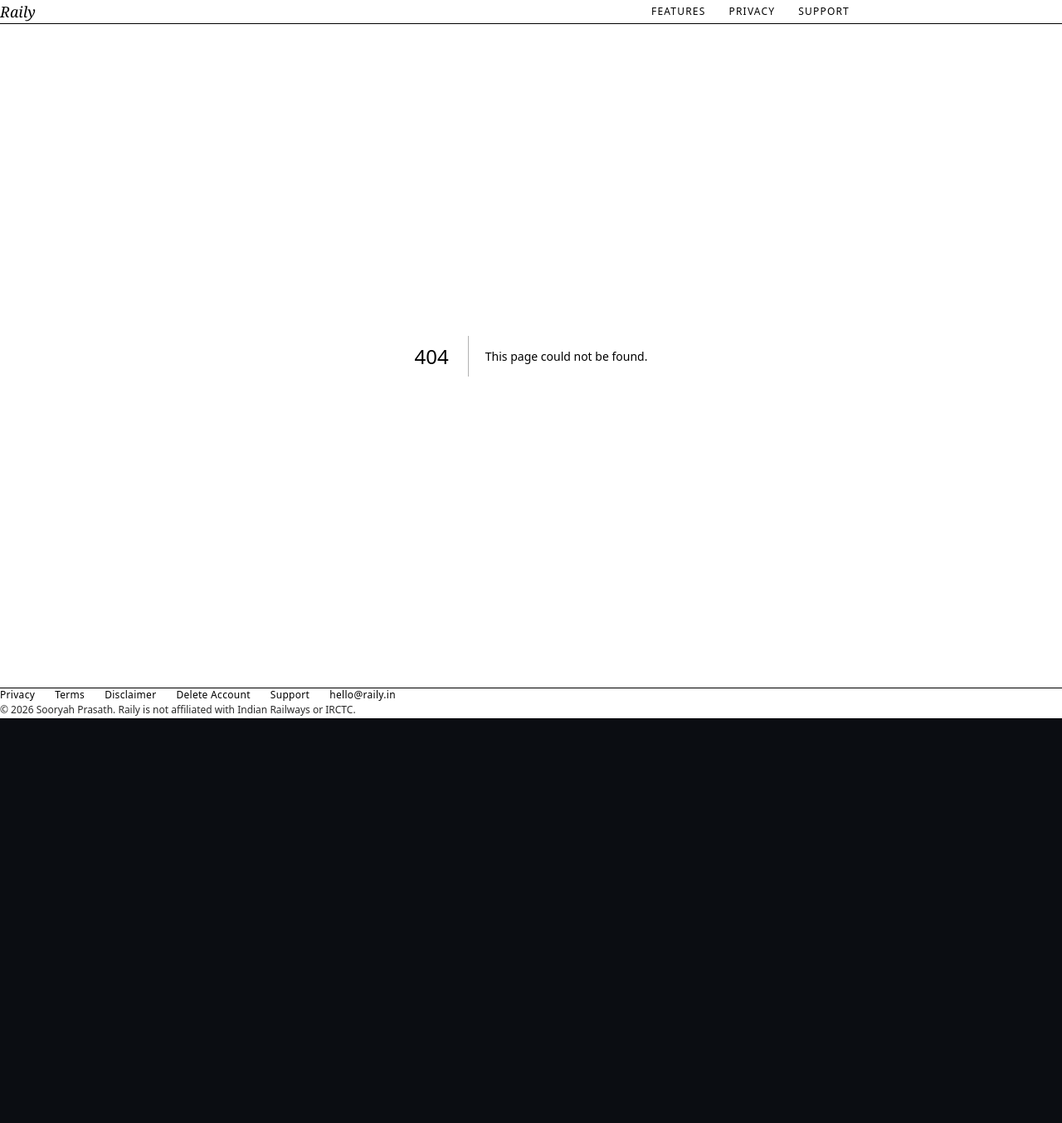
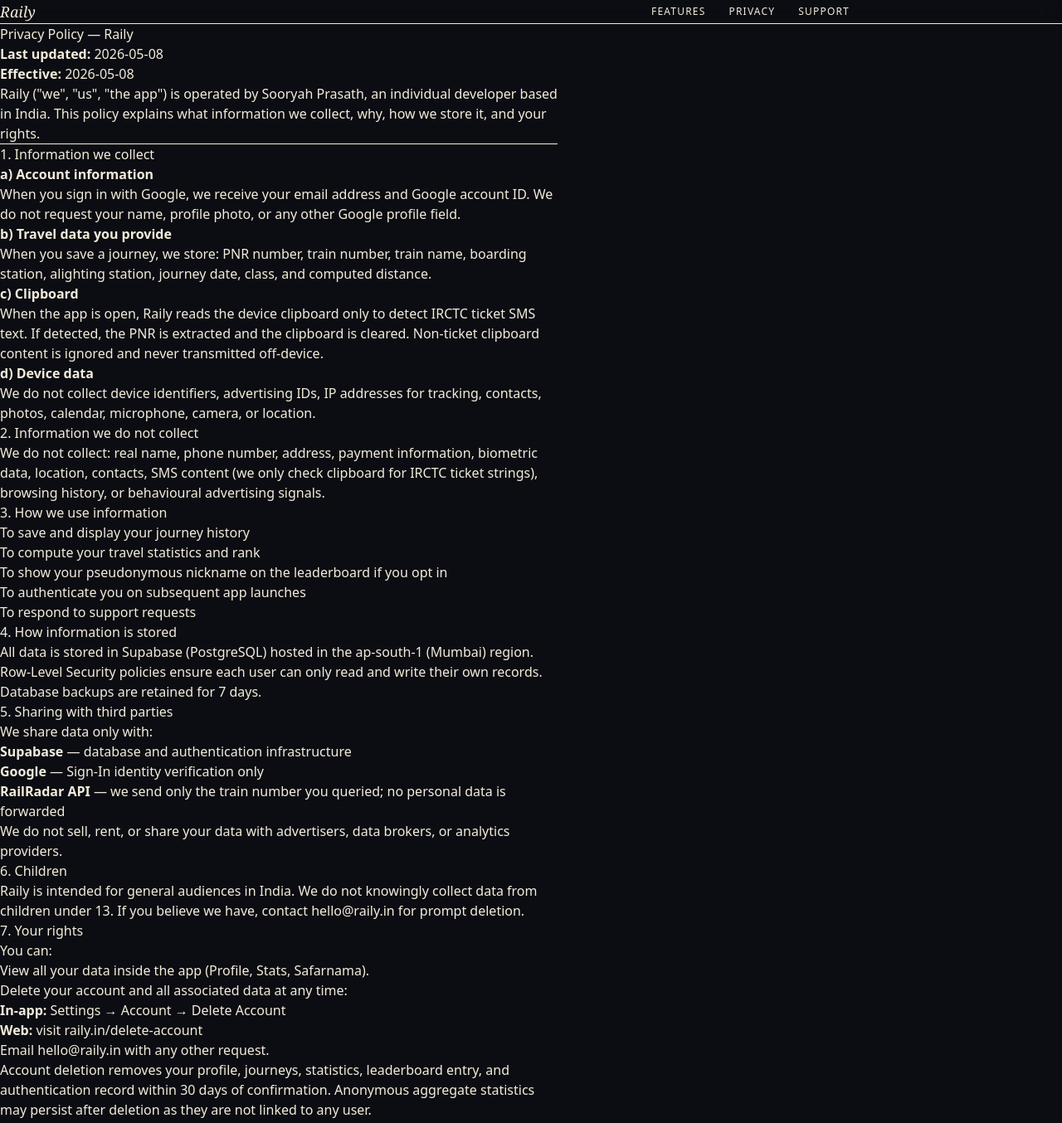
Before and after one commit to sooryahprasath/raily-web, a Next.js app: page /privacy in a window 1280 px wide. Before the commit this address had no page. Shown: the top 1354 px of the page at 83% size. Before the commit the page ends 866 px from the top, so only its background shows below. Built offline with nearby package versions, Linux system fonts and the light colour scheme.

Commit message:
feat(legal): privacy, terms, disclaimer MDX pages

```diff
--- /dev/null
+++ b/app/disclaimer/page.tsx
@@ -0,0 +1,14 @@
+import { MdxLayout } from '@/components/MdxLayout'
+import Disclaimer from '@/content/disclaimer.mdx'
+
+export const metadata = {
+  title: 'Disclaimer — Raily',
+}
+
+export default function DisclaimerPage() {
+  return (
+    <MdxLayout>
+      <Disclaimer />
+    </MdxLayout>
+  )
+}
--- /dev/null
+++ b/app/privacy/page.tsx
@@ -0,0 +1,14 @@
+import { MdxLayout } from '@/components/MdxLayout'
+import Privacy from '@/content/privacy.mdx'
+
+export const metadata = {
+  title: 'Privacy Policy — Raily',
+}
+
+export default function PrivacyPage() {
+  return (
+    <MdxLayout>
+      <Privacy />
+    </MdxLayout>
+  )
+}
--- /dev/null
+++ b/app/terms/page.tsx
@@ -0,0 +1,14 @@
+import { MdxLayout } from '@/components/MdxLayout'
+import Terms from '@/content/terms.mdx'
+
+export const metadata = {
+  title: 'Terms of Service — Raily',
+}
+
+export default function TermsPage() {
+  return (
+    <MdxLayout>
+      <Terms />
+    </MdxLayout>
+  )
+}
--- /dev/null
+++ b/components/MdxLayout.tsx
@@ -0,0 +1,14 @@
+export function MdxLayout({ children }: { children: React.ReactNode }) {
+  return (
+    <div className="mx-auto max-w-2xl px-6 py-16">
+      <article className="prose prose-invert prose-sm max-w-none
+        prose-headings:font-serif prose-headings:italic prose-headings:font-normal prose-headings:text-ivory
+        prose-p:font-light prose-p:text-muted prose-p:leading-[1.85]
+        prose-li:font-light prose-li:text-muted
+        prose-a:text-saffron prose-a:no-underline hover:prose-a:underline
+        prose-hr:border-border">
+        {children}
+      </article>
+    </div>
+  )
+}
--- /dev/null
+++ b/content/disclaimer.mdx
@@ -0,0 +1,11 @@
+# Disclaimer — Raily
+
+Raily is an independent application. It is not affiliated with, endorsed by, sponsored by, or in any way officially connected to the Ministry of Railways (Government of India), Indian Railways, the Indian Railway Catering and Tourism Corporation (IRCTC), the Centre for Railway Information Systems (CRIS), or any of their subsidiaries.
+
+Train numbers, schedules, PNR formats, and station codes referenced in the app are publicly available facts. Trademarks "IRCTC", "Indian Railways", and the Indian Railways logo belong to their respective owners and are not used by Raily.
+
+The information shown in the app may be incomplete, delayed, or inaccurate. Use it for personal reference only. Always verify travel-critical information with official sources.
+
+For the official IRCTC service, visit [irctc.co.in](https://www.irctc.co.in).
+
+Contact: [hello@raily.in](mailto:hello@raily.in)
--- /dev/null
+++ b/content/privacy.mdx
@@ -0,0 +1,76 @@
+# Privacy Policy — Raily
+
+**Last updated:** 2026-05-08
+**Effective:** 2026-05-08
+
+Raily ("we", "us", "the app") is operated by Sooryah Prasath, an individual developer based in India. This policy explains what information we collect, why, how we store it, and your rights.
+
+---
+
+## 1. Information we collect
+
+**a) Account information**
+When you sign in with Google, we receive your email address and Google account ID. We do not request your name, profile photo, or any other Google profile field.
+
+**b) Travel data you provide**
+When you save a journey, we store: PNR number, train number, train name, boarding station, alighting station, journey date, class, and computed distance.
+
+**c) Clipboard**
+When the app is open, Raily reads the device clipboard only to detect IRCTC ticket SMS text. If detected, the PNR is extracted and the clipboard is cleared. Non-ticket clipboard content is ignored and never transmitted off-device.
+
+**d) Device data**
+We do not collect device identifiers, advertising IDs, IP addresses for tracking, contacts, photos, calendar, microphone, camera, or location.
+
+## 2. Information we do not collect
+
+We do not collect: real name, phone number, address, payment information, biometric data, location, contacts, SMS content (we only check clipboard for IRCTC ticket strings), browsing history, or behavioural advertising signals.
+
+## 3. How we use information
+
+- To save and display your journey history
+- To compute your travel statistics and rank
+- To show your pseudonymous nickname on the leaderboard if you opt in
+- To authenticate you on subsequent app launches
+- To respond to support requests
+
+## 4. How information is stored
+
+All data is stored in Supabase (PostgreSQL) hosted in the ap-south-1 (Mumbai) region. Row-Level Security policies ensure each user can only read and write their own records. Database backups are retained for 7 days.
+
+## 5. Sharing with third parties
+
+We share data only with:
+- **Supabase** — database and authentication infrastructure
+- **Google** — Sign-In identity verification only
+- **RailRadar API** — we send only the train number you queried; no personal data is forwarded
+
+We do not sell, rent, or share your data with advertisers, data brokers, or analytics providers.
+
+## 6. Children
+
+Raily is intended for general audiences in India. We do not knowingly collect data from children under 13. If you believe we have, contact hello@raily.in for prompt deletion.
+
+## 7. Your rights
+
+You can:
+- View all your data inside the app (Profile, Stats, Safarnama).
+- Delete your account and all associated data at any time:
+  - **In-app:** Settings → Account → Delete Account
+  - **Web:** visit [raily.in/delete-account](https://raily.in/delete-account)
+- Email hello@raily.in with any other request.
+
+Account deletion removes your profile, journeys, statistics, leaderboard entry, and authentication record within 30 days of confirmation. Anonymous aggregate statistics may persist after deletion as they are not linked to any user.
+
+## 8. Security
+
+Connections use TLS 1.2 or higher. Authentication tokens are stored in Android Keystore via expo-secure-store. We do not store passwords; authentication is delegated to Google.
+
+## 9. Changes
+
+Material changes to this policy will be announced in-app and on raily.in at least 7 days before taking effect.
+
+## 10. Contact
+
+Sooryah Prasath
+[hello@raily.in](mailto:hello@raily.in)
+Bengaluru, India
--- /dev/null
+++ b/content/terms.mdx
@@ -0,0 +1,43 @@
+# Terms of Service — Raily
+
+**Last updated:** 2026-05-08
+
+By installing or using Raily, you agree to these terms.
+
+---
+
+## 1. The service
+
+Raily is a personal travel diary and live tracking companion for Indian Railways passengers. Train data is sourced from public schedules and the RailRadar API. We are not affiliated with Indian Railways, IRCTC, or the Centre for Railway Information Systems (CRIS).
+
+## 2. Eligibility
+
+You must be at least 13 years old or have parental consent. You must comply with Indian law.
+
+## 3. Acceptable use
+
+Do not: scrape, reverse engineer, redistribute the app, attempt to access another user's account, submit false PNRs to manipulate leaderboards, or use the app for any unlawful purpose.
+
+## 4. Account
+
+You are responsible for the security of your Google account used to sign in. We may suspend or delete accounts that violate these terms.
+
+## 5. No warranty on train data
+
+Train status, delays, and schedules shown in Raily are best-effort and provided on an "as is" basis. Do not rely solely on Raily for travel-critical decisions. Always verify with official IRCTC or station announcements.
+
+## 6. Limitation of liability
+
+To the maximum extent permitted by law, Raily and its operator are not liable for missed connections, financial loss, or any indirect damages arising from use of the app.
+
+## 7. Termination
+
+You may stop using the app and delete your account at any time (see [privacy policy](/privacy) section 7). We may discontinue the service with 30 days' notice on raily.in.
+
+## 8. Governing law
+
+These terms are governed by the laws of India. Disputes are subject to the exclusive jurisdiction of the courts of Bengaluru, Karnataka.
+
+## 9. Contact
+
+[hello@raily.in](mailto:hello@raily.in)
--- a/package.json
+++ b/package.json
@@ -18,6 +18,7 @@
   },
   "devDependencies": {
     "@tailwindcss/postcss": "^4",
+    "@tailwindcss/typography": "^0.5.19",
     "@types/mdx": "^2.0.13",
     "@types/node": "^20",
     "@types/react": "^19",
--- a/tailwind.config.ts
+++ b/tailwind.config.ts
@@ -24,7 +24,7 @@ const config: Config = {
       },
     },
   },
-  plugins: [],
+  plugins: [require('@tailwindcss/typography')],
 }
 
 export default config
```
Also changed, not shown: 1 other file (tests, documents, lock files or other folders).
